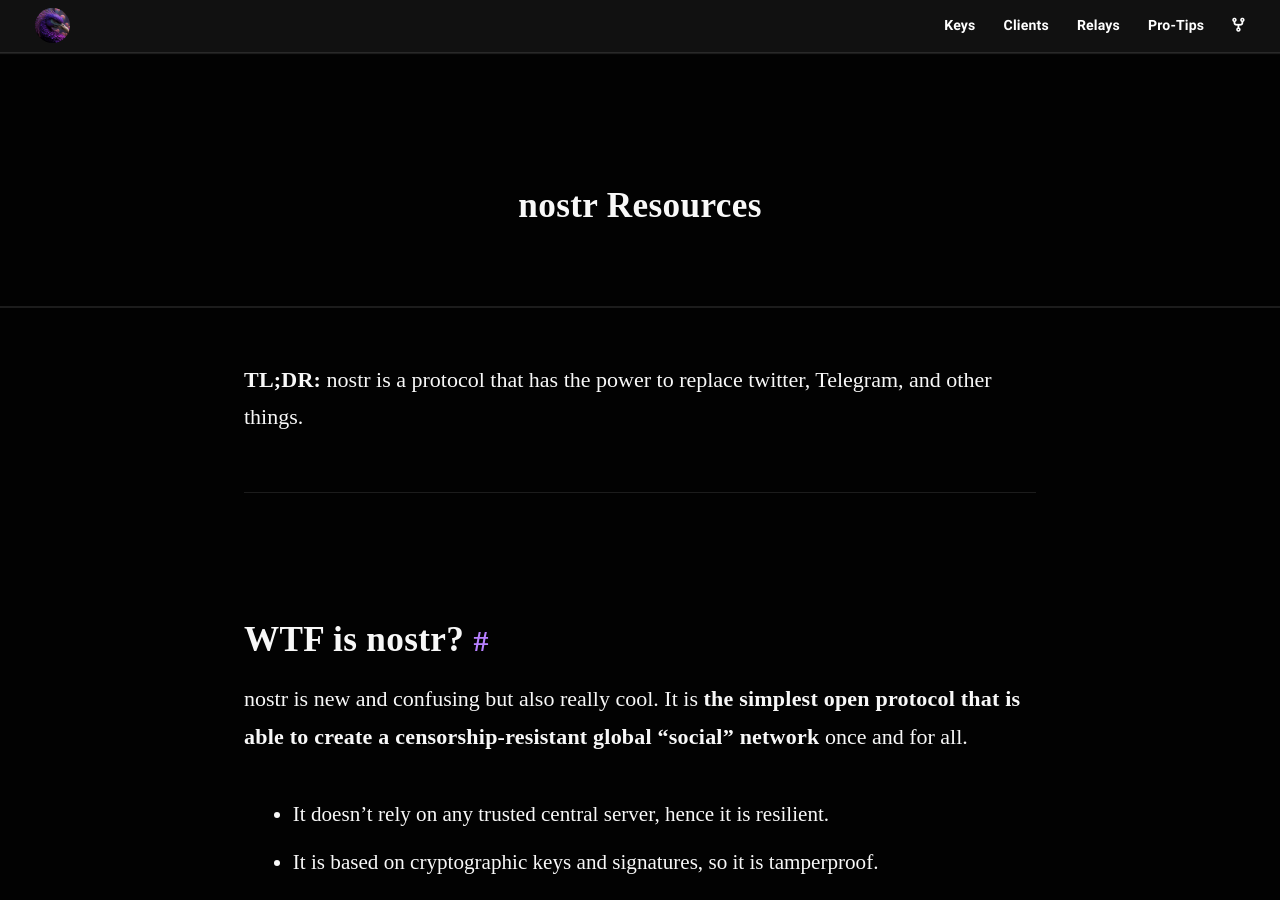
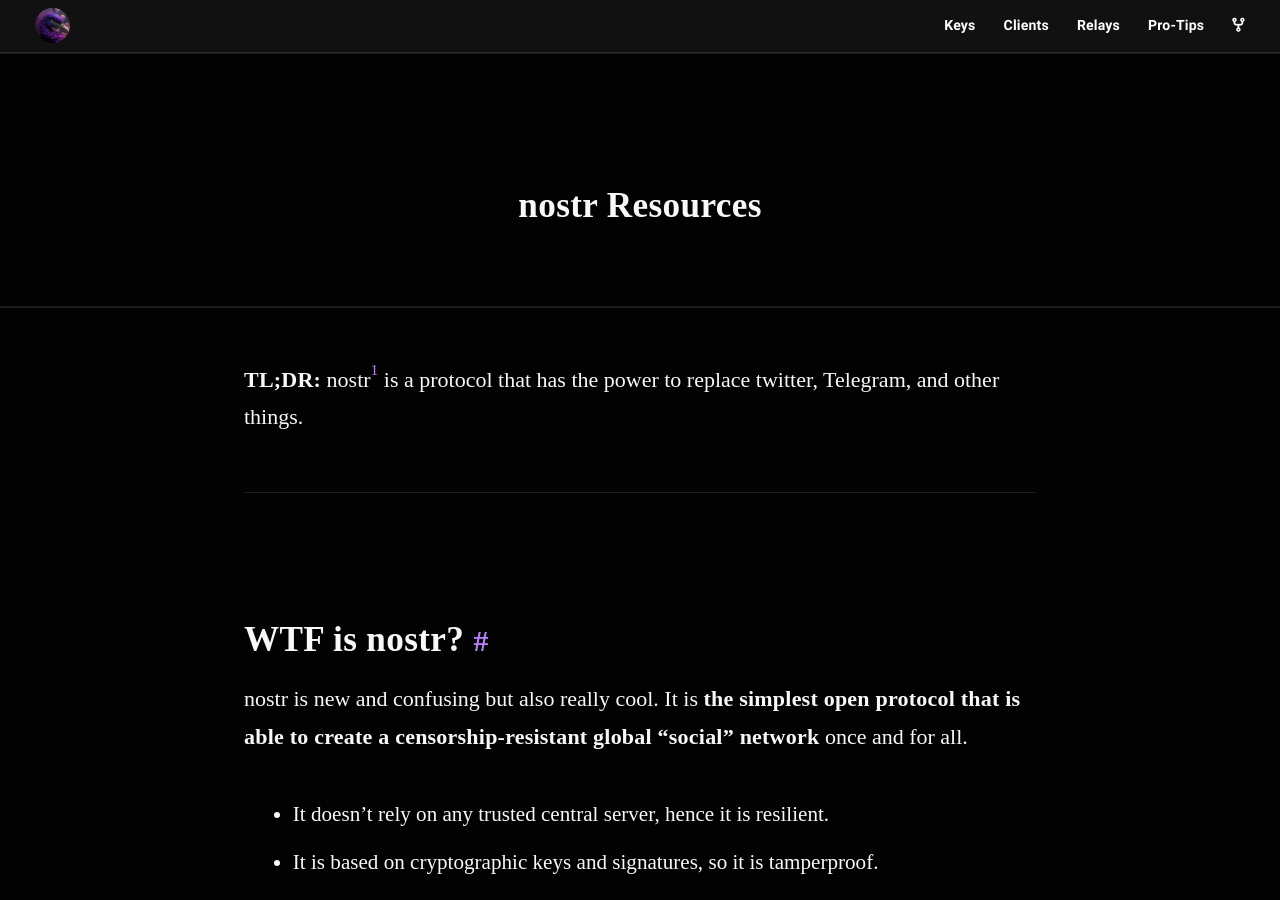
Before and after one commit to nostr-resources/nostr-resources.github.io, a Jekyll site: the page built from index.md, in a window 1280 px wide and 900 px high. Built offline with Jekyll 4.4.1, drawn with Linux system fonts in a browser that asks for light colours; some web fonts are replaced; part of the change alters nothing that is shown; some of the changed text lies outside the part shown.

```diff
--- a/index.md
+++ b/index.md
@@ -6,7 +6,9 @@ description: nostr is new and confusing but also really cool.
 redirect_from: resources
 ---
 
-**TL;DR:** nostr is a protocol that has the power to replace twitter, Telegram, and other things.
+**TL;DR:** nostr[^fn-nostr] is a protocol that has the power to replace twitter, Telegram, and other things.
+
+[^fn-nostr]: nostr = Notes and Other Stuff Transmitted by Relays
 
 ---
 
```
